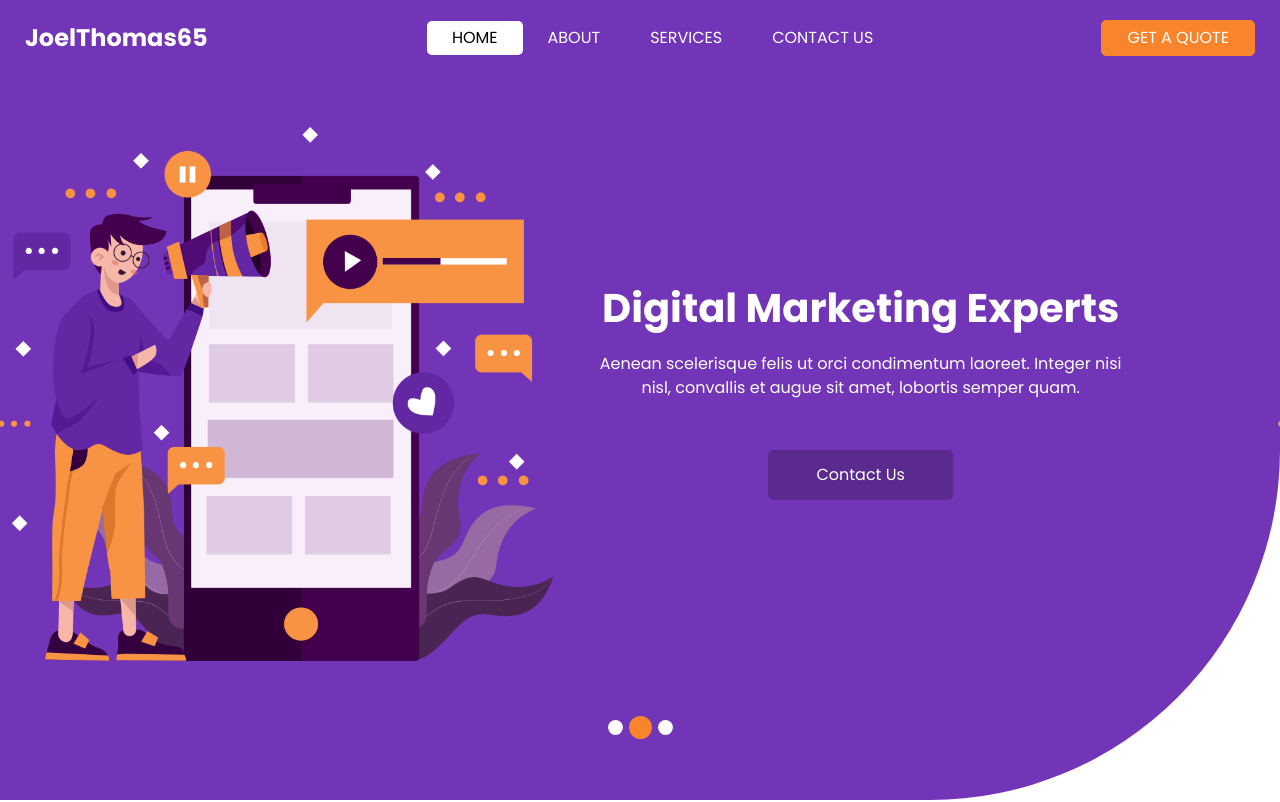
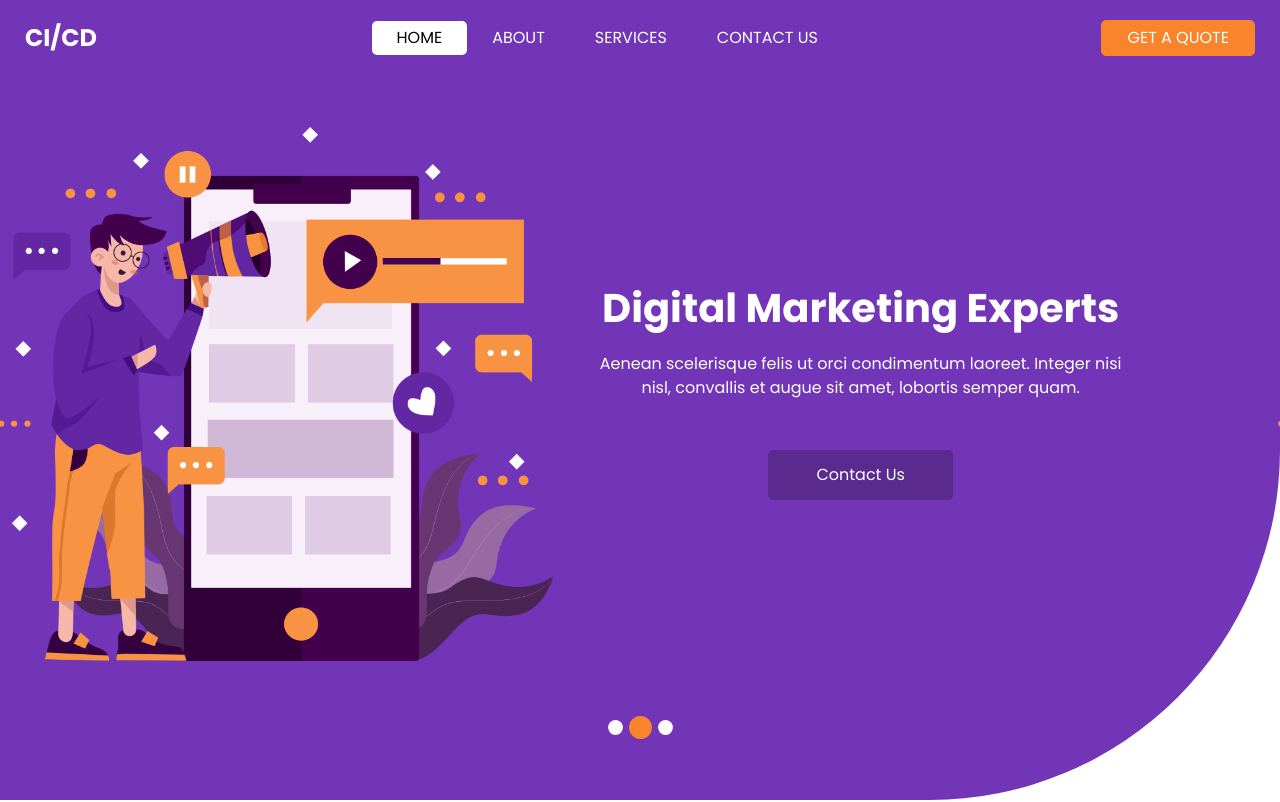
Before and after one commit to JoelThomas20/DevOps-Configuration-Test, a plain HTML site: page index.html in a window 1280 px wide. Shown: the top 802 px of the page. Drawn offline with nearby package versions, Linux system fonts and the light colour scheme; some packages are replaced by stand-ins of ours.

Commit message:
Update index.html

```diff
--- a/index.html
+++ b/index.html
@@ -37,7 +37,7 @@
         <nav class="navbar navbar-expand-lg custom_nav-container ">
           <a class="navbar-brand" href="index.html">
             <span>
-             JoelThomas65
+             CI/CD
             </span>
           </a>
 
```
